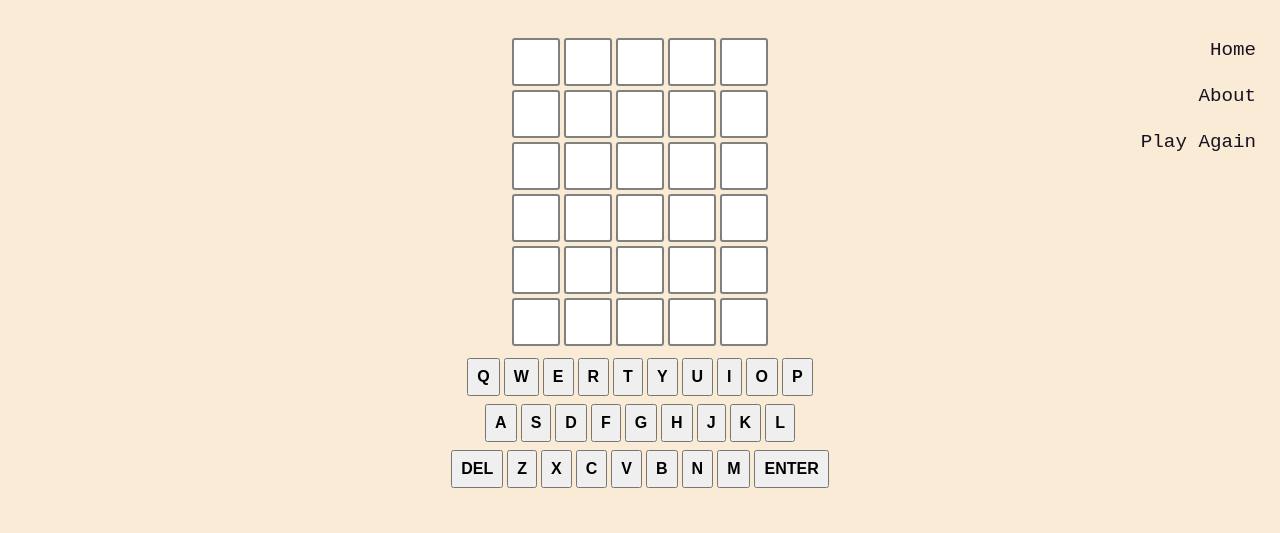
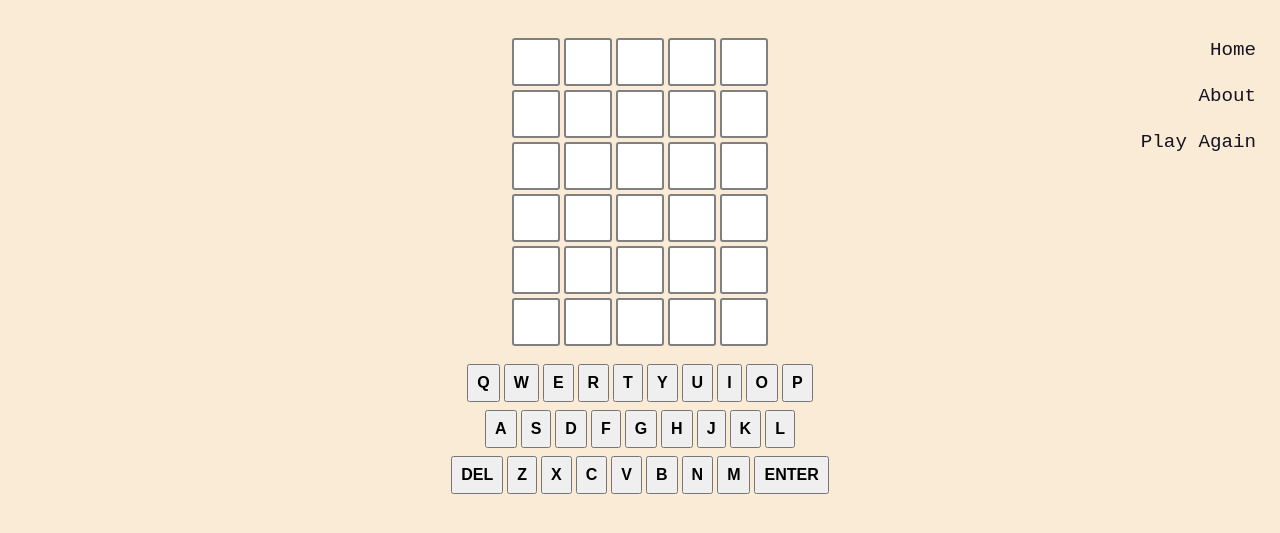
Before and after one commit to Zana-Fn/first-project, a website with bundled scripts: page wordle/index.html in a window 1280 px wide. Shown: the part 57-590 px from the top of the page. Built offline with nearby package versions, Linux system fonts and the light colour scheme; files whose address does not match are found by name.

Commit message:
fixed the position of keyboard

```diff
--- a/wordle/style.css
+++ b/wordle/style.css
@@ -63,17 +63,17 @@ body {
     display: flex;
 }
 
-/*section {
-    position: relative;
-}*/
 
 #keyboard-cont {
     margin: 1rem 0;
     display: flex;
     flex-direction: column;
     align-items: center;
-    position: relative;
-    bottom: 1%;
+    position: absolute;
+    top: 100%;
+    left: 50%;
+    right: 50%;
+
 }
 
 #keyboard-cont div {
@@ -94,6 +94,7 @@ body {
 }
 
 .container {
+    position: relative;
     display: grid;
     gap: 2rem;
 }
@@ -158,7 +159,10 @@ nav li:hover {
         display: block;
         margin-bottom: 3rem;
     }
+    #keyboard-cont {
+        top: 100%;
 
+    }
     .container h2 {
         display: inline;
         grid-column: 1/2;
```
